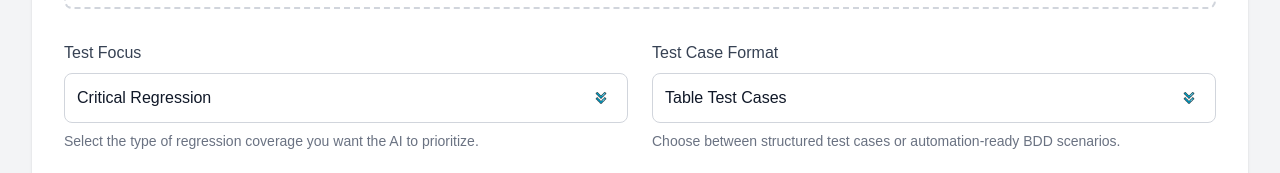
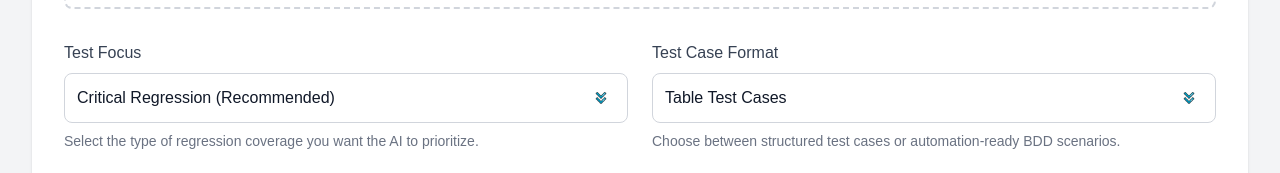
Before and after one commit to PeterLukic/ai-qa-generator, a Next.js app: page /ts in a window 1280 px wide. Shown: the part 580-753 px from the top of the page. Built offline with nearby package versions, Linux system fonts and the light colour scheme.

Commit message:
Critical Regression (Recommended)

```diff
--- a/app/ts/page.tsx
+++ b/app/ts/page.tsx
@@ -431,7 +431,7 @@ export default function Home() {
               >
 
                 <option value="critical">
-                  Critical Regression
+                  Critical Regression (Recommended)
                 </option>
 
                 <option value="positive">
```
